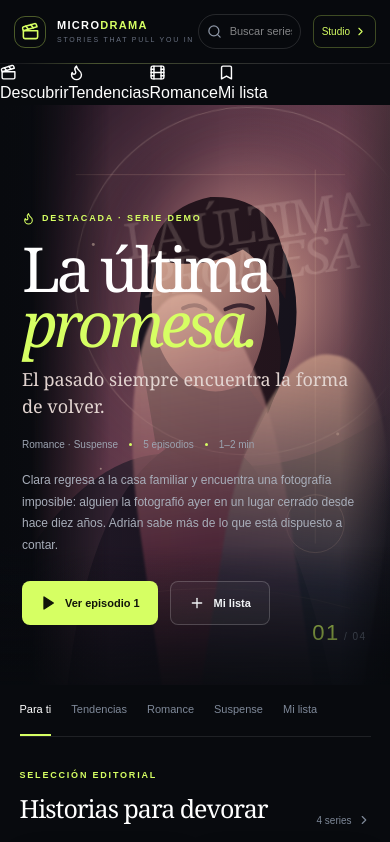
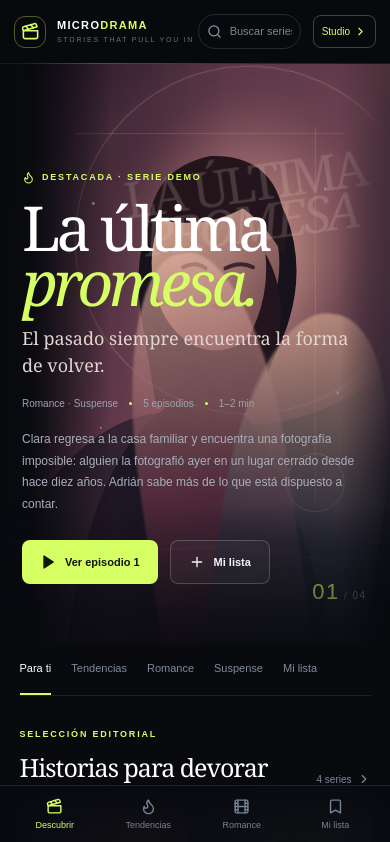
Before and after one commit to Blackleets/microdrama-studio, a Next.js app: page /streaming in a window 390 px wide. Shown: the top 842 px of the page. Built offline with nearby package versions, Linux system fonts and the light colour scheme.

Commit message:
style(streaming): add mobile navigation and episode list polish

```diff
--- a/src/app/globals.css
+++ b/src/app/globals.css
@@ -133,3 +133,26 @@ button:focus-visible,a:focus-visible,input:focus-visible{outline:2px solid var(-
 .detail-art{background-size:cover;background-position:center 28%;background-repeat:no-repeat}
 .detail-art>span{display:block;padding:30px 28px;font-size:clamp(2.2rem,7vw,4.5rem);font-weight:900;letter-spacing:-.08em;line-height:.86;max-width:80%;mix-blend-mode:screen}
 @media(max-width:700px){.stream-hero{background-position:62% center}.stream-hero-art{background-position:center 26%;opacity:.65}.show-poster{background-position:center 25%!important}}
+
+
+/* Mobile-first navigation and richer series detail interactions. */
+.stream-mobile-nav{display:none}
+.detail-episode-list{display:grid;gap:7px}
+.detail-episode-list button{display:flex;align-items:center;gap:12px;width:100%;padding:11px 12px;border:1px solid #ffffff16;border-radius:9px;background:#0b0e14;color:#dce1e8;text-align:left;font-size:11px;transition:border-color 180ms ease,background 180ms ease,transform 180ms ease}
+.detail-episode-list button:hover{border-color:#d6ff6355;background:#d6ff630a;transform:translateX(2px)}
+.detail-episode-list button span:first-child{color:#d6ff63;font-variant-numeric:tabular-nums}
+.detail-episode-list button span:nth-child(2){flex:1}
+.detail-episode-list button svg{color:#d6ff63}
+@media(max-width:600px){
+ .stream-mobile-nav{position:fixed;display:grid;grid-template-columns:repeat(4,1fr);left:0;right:0;bottom:0;z-index:30;padding:8px 8px max(8px,env(safe-area-inset-bottom));background:#090b10f2;border-top:1px solid #ffffff18;backdrop-filter:blur(18px)}
+ .stream-mobile-nav button{display:flex;flex-direction:column;align-items:center;justify-content:center;gap:4px;min-height:42px;color:#778292;font-size:9px;transition:color 180ms ease}
+ .stream-mobile-nav button.active{color:#d6ff63}
+ .stream-mobile-nav button svg{width:17px;height:17px}
+ .stream-content{padding-bottom:88px}
+ .stream-footer{padding-bottom:24px}
+ .detail-copy{padding-bottom:30px}
+ .stream-modal-backdrop{padding-bottom:max(10px,env(safe-area-inset-bottom))}
+}
+@media(prefers-reduced-motion:reduce){
+ .detail-episode-list button{transition:none}
+}
```
